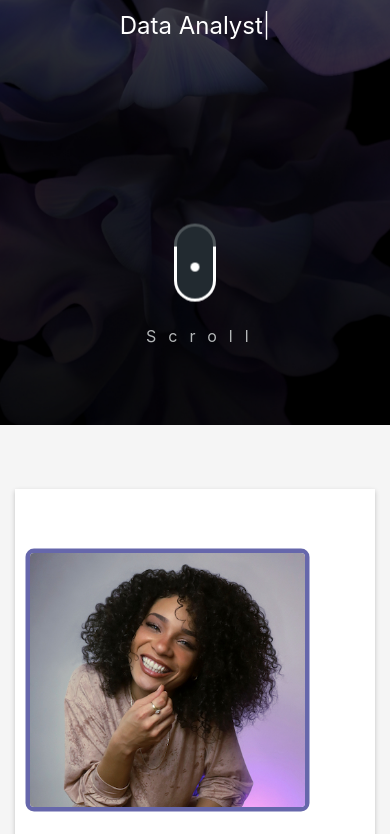
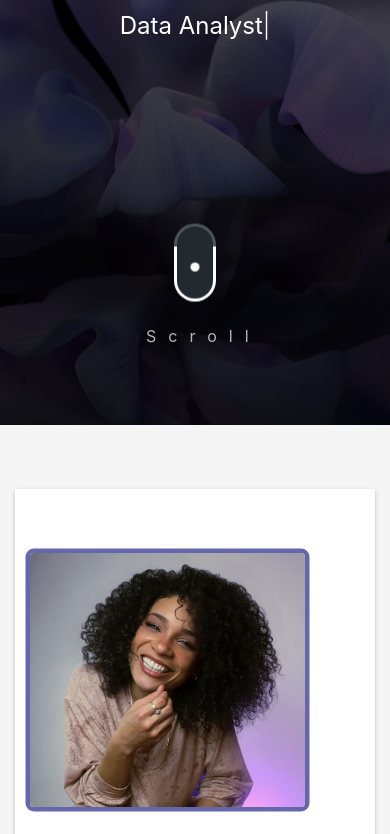
Before and after one commit to icurleigh/DevFolio, a plain HTML site: page index.html in a window 390 px wide. Shown: the part 419-1253 px from the top of the page. Drawn offline with Linux system fonts and the light colour scheme; files whose address does not match are found by name.

Commit message:
To show intro background image for mobile

```diff
--- a/css/style-veryperi.css
+++ b/css/style-veryperi.css
@@ -88,8 +88,9 @@ li::marker {
 .bg-image {
   background-repeat: no-repeat;
   background-attachment: fixed;
-  background-size: cover;
-  background-position: center center;
+  background-size: auto;
+  background-position-x: center;
+  background-position-y: -2.5rem;
 }
 
 .overlay-mf {
```
